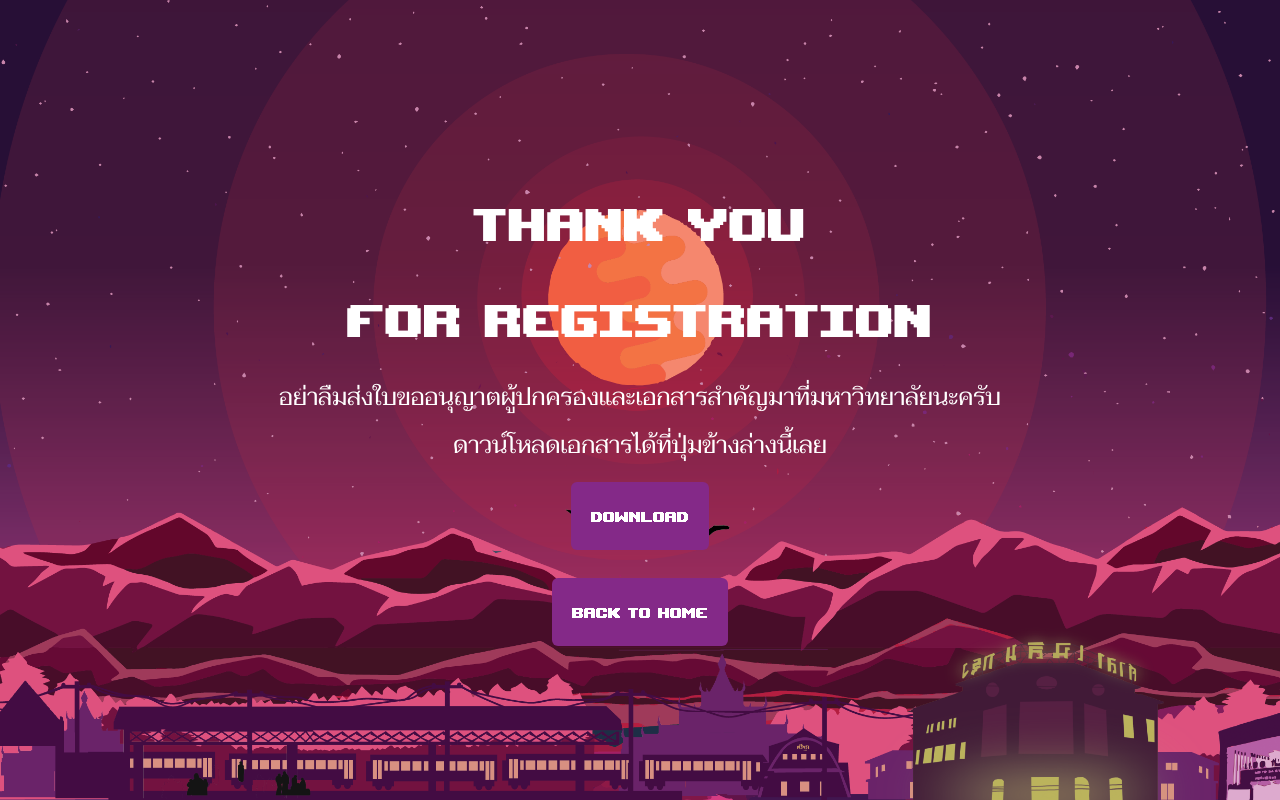
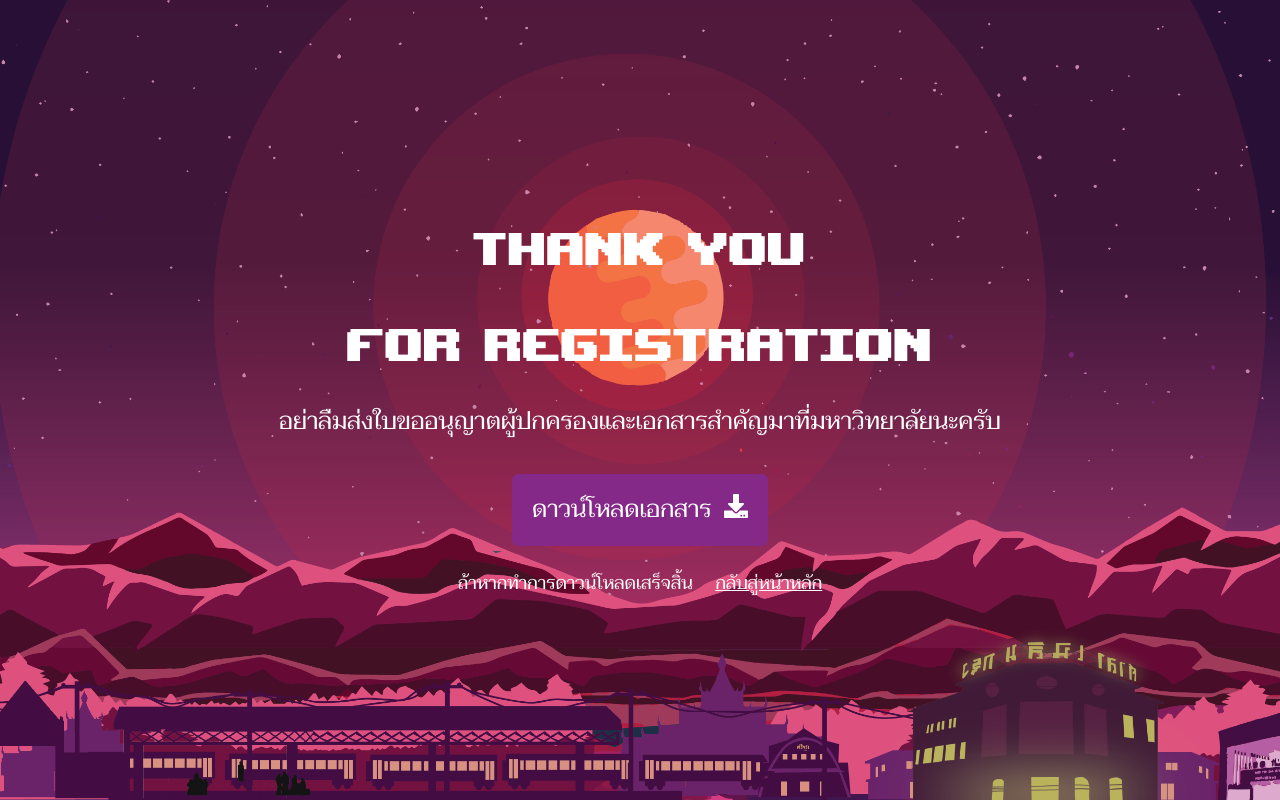
Before and after one commit to cpe-kmutt-student/comcamp33, a Next.js app: page /thankyou in a window 1280 px wide. Built offline with nearby package versions, Linux system fonts and the light colour scheme.

Commit message:
fix:thankyou layout

```diff
--- a/src/pages/thankyou.js
+++ b/src/pages/thankyou.js
@@ -19,19 +19,24 @@ export default function thankyou() {
         </div>
         <div className="flex p-5 top-0 font-pixel justify-center items-center w-screen text-center  md:text-[4rem] text-white z-10">
           <h className="text-center">
-            Thank you <br /> for registration <br/> <div className="font-sans py-4  md:text-2xl">อย่าลืมส่งใบขออนุญาตผู้ปกครองและเอกสารสำคัญมาที่มหาวิทยาลัยนะครับ <br/></div>
-            <div className="flex font-sans md:text-2xl justify-center">ดาวน์โหลดเอกสารได้ที่ปุ่มข้างล่างนี้เลย</div>
+            Thank you <br /> for registration <br/> <div className="font-sans py-4  md:text-2xl">อย่าลืมส่งใบขออนุญาตผู้ปกครองและเอกสารสำคัญมาที่มหาวิทยาลัยนะครับ</div>
+
           </h>
         </div>
-        <a href="https://drive.google.com/drive/folders/1nHHiXKvEprRPZPAn8WIp2dsQCBIlhrvW?usp=sharing" target="_blank" className="flex font-pixel p-3 md:p-5 w-fit cursor-pointer rounded-md bg-[#842988] text-xl hover:bg-[#9600ff] text-white ease-in-out duration-[400ms] hover:-translate-y-2 hover:scale-[1.1] z-10">
-            Download
+        <a href="https://drive.google.com/drive/folders/1nHHiXKvEprRPZPAn8WIp2dsQCBIlhrvW?usp=sharing" target="_blank" className="flex font-sans p-3 md:p-5 w-fit cursor-pointer rounded-md bg-[#842988] text-lg md:text-2xl hover:bg-[#9600ff] text-white ease-in-out duration-[400ms] hover:-translate-y-2 hover:scale-[1.1] z-10">
+           ดาวน์โหลดเอกสาร &nbsp; <FaDownload/>
           </a>
-        <Link href="/home" passHref>
-          <a className="flex font-pixel mt-7 p-3 md:p-5 w-fit rounded-md bg-[#842988] text-xl hover:bg-[#9600ff] text-white ease-in-out duration-[400ms] hover:-translate-y-2 hover:scale-[1.1] z-10">
-            Back to home
-          </a>
-        </Link>
+
+          <div className="flex text-white mx-4 text-sm md:text-lg font-sans py-6 z-10">
+            ถ้าหากทำการดาวน์โหลดเสร็จสิ้น &emsp;<Link href="/home"><div className="underline underline-offset-auto cursor-pointer" >กลับสู่หน้าหลัก</div></Link>
+          </div>
+
       </div>
+
+
+
+
+
     </>
   );
 }
```
